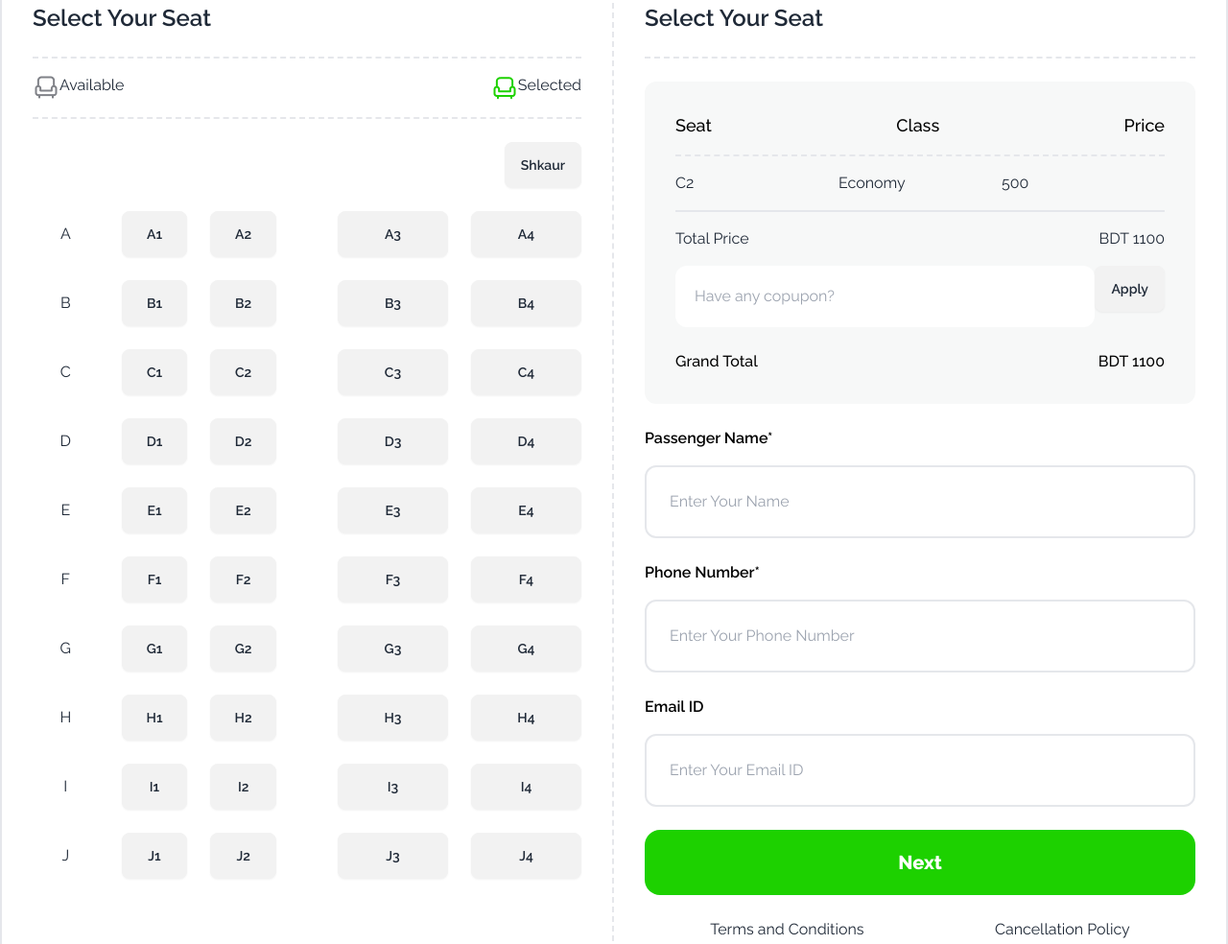
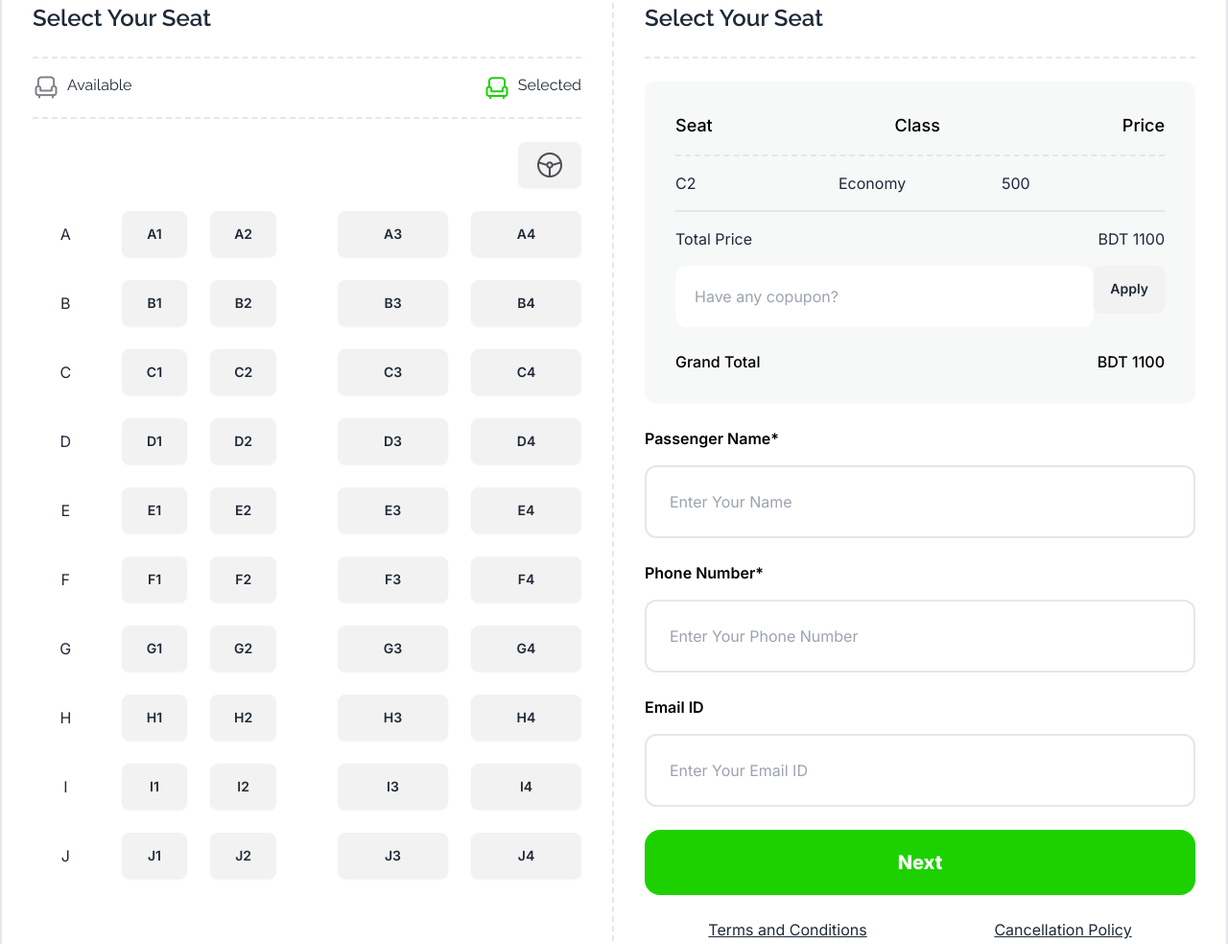
Before and after one commit to shakurShirajul/smart-ticketing, a website: page index.html in a window 1280 px wide. Shown: the part 1092-2076 px from the top of the page at 96% size. Drawn offline with Linux system fonts and the light colour scheme.

Commit message:
start js part

```diff
--- a/index.html
+++ b/index.html
@@ -8,11 +8,19 @@
     <link rel="stylesheet" href="output/style.css">
     <link rel="preconnect" href="https://fonts.googleapis.com">
     <link rel="preconnect" href="https://fonts.gstatic.com" crossorigin>
-    <link href="https://fonts.googleapis.com/css2?family=Raleway:ital,wght@0,100..900;1,100..900&display=swap"
+    <link
+        href="https://fonts.googleapis.com/css2?family=Inter:wght@100..900&family=Raleway:ital,wght@0,100..900;1,100..900&display=swap"
         rel="stylesheet">
     <style>
         .font-raleway {
             font-family: "Raleway", sans-serif;
+        }
+        .font-inter{
+            font-family: "Inter", sans-serif;
+        }
+        .selected{
+            background-color: #1DD100;
+            color: white;
         }
     </style>
 </head>
@@ -64,7 +72,7 @@
                 <p class="text-white text-center lg:mb-8 ">Yes, you can run unit tests and view the results directly
                     within the app. The integrated testing features allow for a streamlined .</p>
                 <div class="flex justify-center ">
-                    <button class="btn bg-[#1DD100] border-none text-black text-xl px-7 py-5">Buy Tickets</button>
+                    <button class="primary-btn text-black text-xl px-7 py-5">Buy Tickets</button>
                 </div>
             </div>
         </div>
@@ -79,7 +87,8 @@
         <!-- section title -->
         <div class="space-y-6 mb-7">
             <h1 class="text-5xl font-bold text-center">P.H Paribahan</h1>
-            <p class="text-lg font-normal text-center">Yes, you can run unit tests and view the results directly within the app. The integrated testing features
+            <p class="text-lg font-normal text-center">Yes, you can run unit tests and view the results directly within
+                the app. The integrated testing features
                 allow for a streamlined .</p>
         </div>
         <!-- Ticket Route  -->
@@ -94,20 +103,21 @@
                     <h1 class="text-2xl font-semibold">Select Your Seat</h1>
                 </div>
                 <div class="flex justify-between py-4 border-b-2 border-dashed mb-6">
-                    <button class="flex">
+                    <button class="flex gap-2">
                         <img src="images/seat-gray.png" alt="">
                         <p>Available</p>
                     </button>
-                    <button class="flex">
+                    <button class="flex gap-2">
                         <img src="images/seat-green.png" alt="">
                         <p>Selected</p>
                     </button>
                 </div>
-                <!-- <div class="grid grid-cols-5 gap-4"> -->
                 <div class="flex justify-end">
-                    <button class="btn mb-6">Shkaur</button>
+                    <button class="btn mb-6">
+                        <img src="images/steering-wheel.png" alt="">
+                    </button>
                 </div>
-                <div class="grid grid-cols-2 gap-16">
+                <div class="grid grid-cols-2 gap-16 font-inter">
                     <div class="grid grid-cols-3 gap-6">
                         <!-- <button class="btn col-span-3 hidden">a</button> -->
                         <button class="bg-white border-none">A</button>
@@ -171,7 +181,7 @@
                     <h1 class="text-2xl font-semibold">Select Your Seat</h1>
                 </div>
                 <!-- Selected Seat And Price -->
-                <div class="mt-6">
+                <div class="mt-6 font-inter">
                     <div class="bg-[#F7F8F8] rounded-xl p-8">
                         <div class="flex justify-between pb-4 border-b-2 border-dashed text-lg text-black font-medium">
                             <p>Seat</p>
@@ -200,7 +210,7 @@
                     </div>
                 </div>
                 <!-- Passenger Name Number Email -->
-                <div>
+                <div class="font-inter">
                     <p class="text-black font-semibold mt-6 mb-4">Passenger Name*</p>
                     <input type="text" placeholder="Enter Your Name" class="rounded-xl py-6 pl-6 border-2 w-full">
                     <p class="text-black font-semibold mt-6 mb-4">Phone Number*</p>
@@ -210,10 +220,10 @@
                     <input type="email" placeholder="Enter Your Email ID" class="rounded-xl py-6 pl-6 border-2 w-full">
                     <div>
                         <button
-                            class="hover:bg-[#84cc16] w-full my-6 rounded-2xl py-5 text-white font-extrabold text-xl bg-[#1DD100]">Next</button>
+                            class="primary-btn  w-full">Next</button>
                         <div class="flex justify-around">
-                            <p>Terms and Conditions</p>
-                            <p>Cancellation Policy</p>
+                            <p class="underline">Terms and Conditions</p>
+                            <p class="underline">Cancellation Policy</p>
                         </div>
                     </div>
                 </div>
--- a/src/tailwind.css
+++ b/src/tailwind.css
@@ -1,3 +1,7 @@
 @tailwind base;
 @tailwind components;
 @tailwind utilities;
+
+.primary-btn{
+    @apply hover:bg-[#84cc16] my-6 rounded-2xl py-5 text-white font-extrabold text-xl bg-[#1DD100]
+}
```
Also changed, not shown: output/style.css.
